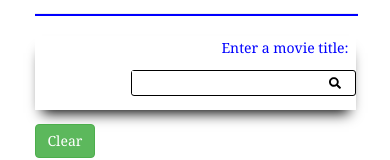
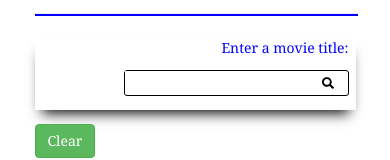
Before and after one commit to pramirez2328/movieGenerator, a React (Create React App) app: page / in a window 390 px wide. Shown: the part 494-654 px from the top of the page. Built offline with nearby package versions, Linux system fonts and the light colour scheme.

Commit message:
fix style on input box

```diff
--- a/src/App.css
+++ b/src/App.css
@@ -372,6 +372,7 @@ form {
   form {
     width: 70% !important;
     margin-top: 1em;
+    margin-right: 0.5em;
   }
 
   #clear {
@@ -382,6 +383,10 @@ form {
     flex-direction: column !important;
     width: 100%;
     height: auto !important;
+  }
+
+  .top {
+    margin-right: 0 !important;
   }
 
   .hr2 {
```
